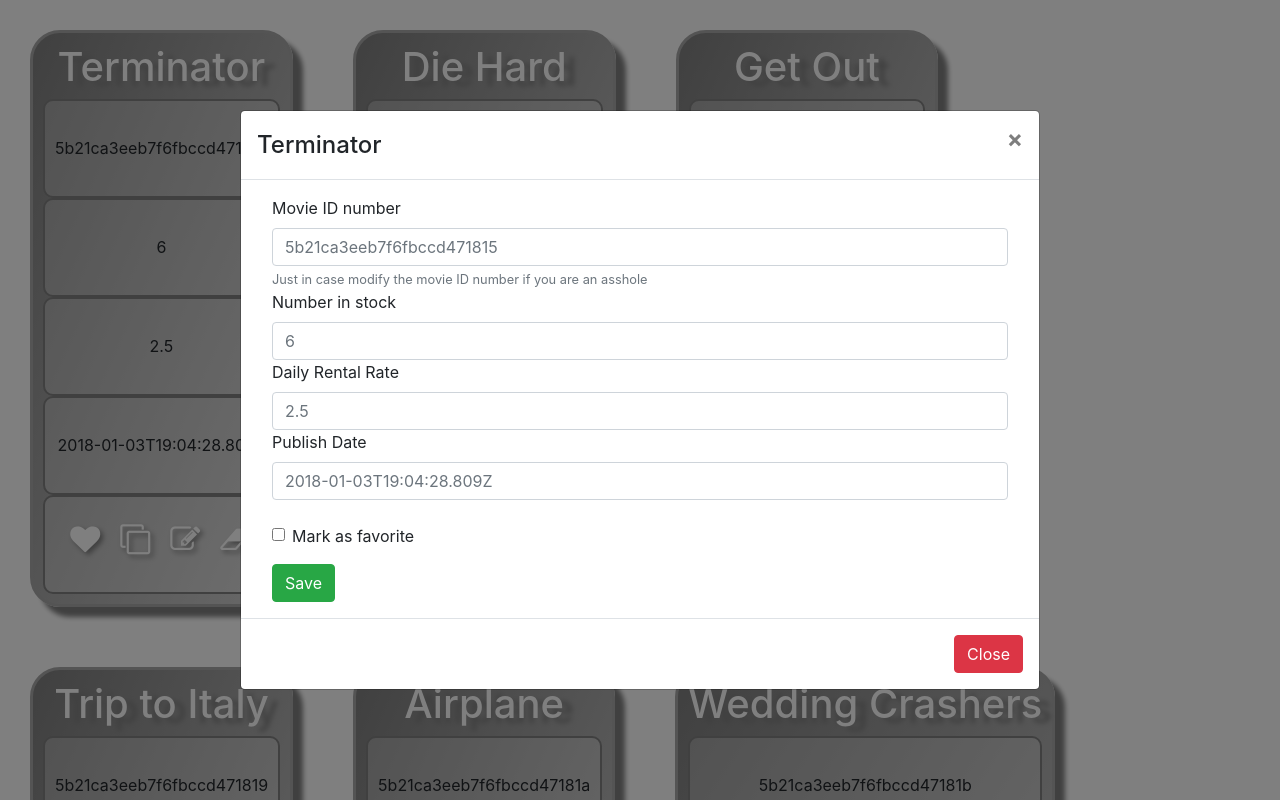
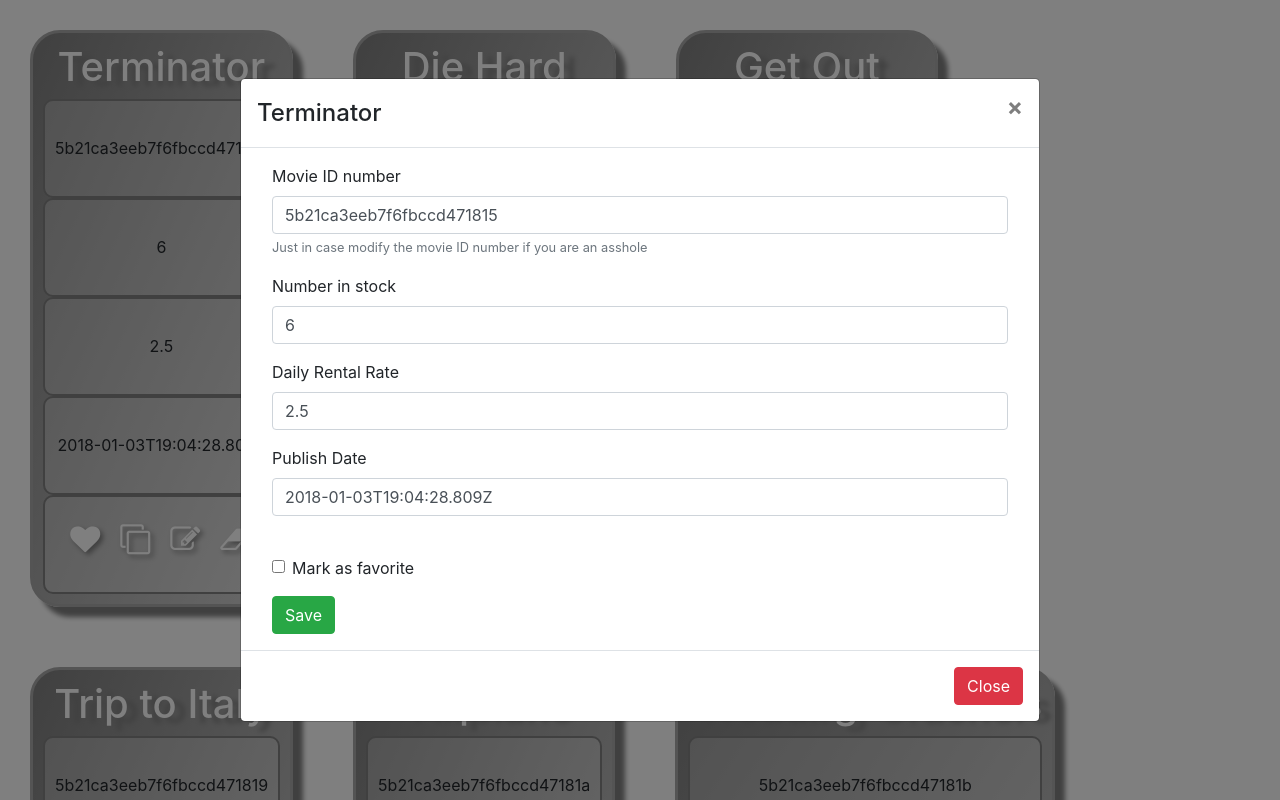
Before and after one commit to Crepkey/movcat, a React (Create React App) app: page / in a window 1280 px wide. Both pictures are taken after a click on the icon 185 px from the left and 539 px from the top of the page. Shown: the top 800 px of the page. Built offline with nearby package versions, Linux system fonts and the light colour scheme.

Commit message:
Editable data in the edit form at movies

```diff
--- a/src/components/editForm.jsx
+++ b/src/components/editForm.jsx
@@ -1,57 +1,73 @@
 import React, { Component } from "react";
 
 export default class EditForm extends Component {
+  state = {
+    movie: this.props.movie
+  };
+
+  handleSubmit = event => {
+    event.preventDefault();
+  };
+
+  handleChange = event => {
+    const movie = { ...this.state.movie };
+    movie[event.currentTarget.id] = event.currentTarget.value;
+    this.setState({ movie });
+  };
+
   render() {
-    let { publishDate, _id, numberInStock, dailyRentalRate } = this.props.movie;
+    let { _id, numberInStock, dailyRentalRate, publishDate } = this.state.movie;
 
     return (
       <div>
-        <form>
-          <div classNameName="form-group">
-            <label for="movieID">Movie ID number</label>
+        <form onSubmit={this.handleSubmit}>
+          <div className="form-group">
+            <label htmlFor="movieID">Movie ID number</label>
             <input
               type="input"
               className="form-control"
-              id="movieID"
-              placeholder={_id}
+              id="_id"
+              value={_id}
+              onChange={this.handleChange}
             />
             <small id="idHelp" className="form-text text-muted">
               Just in case modify the movie ID number if you are an asshole
             </small>
           </div>
-          <div classNameName="form-group">
-            <label for="numberInStock">Number in stock</label>
+          <div className="form-group">
+            <label htmlFor="numberInStock">Number in stock</label>
             <input
               type="input"
               className="form-control"
               id="numberInStock"
-              placeholder={numberInStock}
+              value={numberInStock}
+              onChange={this.handleChange}
             />
           </div>
-          <div classNameName="form-group">
-            <label for="dailyRentalRate">Daily Rental Rate</label>
+          <div className="form-group">
+            <label htmlFor="dailyRentalRate">Daily Rental Rate</label>
             <input
               type="input"
               className="form-control"
               id="dailyRentalRate"
-              placeholder={dailyRentalRate}
+              value={dailyRentalRate}
+              onChange={this.handleChange}
             />
           </div>
-          <div classNameName="form-group">
-            <label for="publishDate">Publish Date</label>
+          <div className="form-group">
+            <label htmlFor="publishDate">Publish Date</label>
             <input
               type="input"
               className="form-control"
               id="publishDate"
-              placeholder={
-                publishDate ? publishDate : "There is no publish date"
-              }
+              value={publishDate ? publishDate : "There is no publish date"}
+              onChange={this.handleChange}
             />
           </div>
           <br />
           <div className="form-group form-check">
             <input type="checkbox" className="form-check-input" id="favorite" />
-            <label className="form-check-label" for="favorite">
+            <label className="form-check-label" htmlFor="favorite">
               Mark as favorite
             </label>
           </div>
--- a/src/components/editModal.jsx
+++ b/src/components/editModal.jsx
@@ -1,12 +1,8 @@
 import React, { Component } from "react";
-import { Modal, Button, Row, Col, Form } from "react-bootstrap";
+import { Modal, Button } from "react-bootstrap";
 import EditForm from "./editForm";
 
 export default class EditModal extends Component {
-  constructor(props) {
-    super(props);
-  }
-
   render() {
     return (
       <Modal
```
